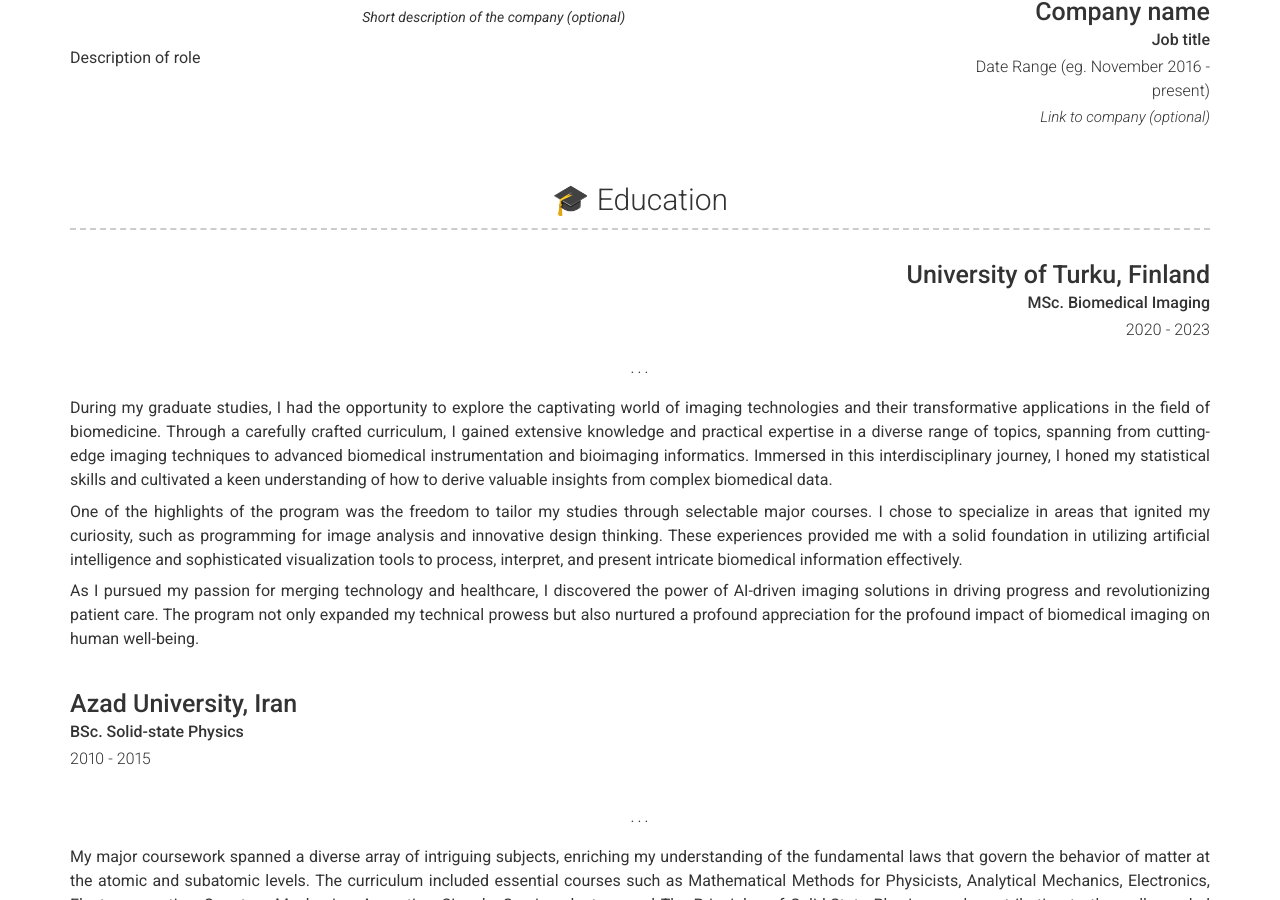
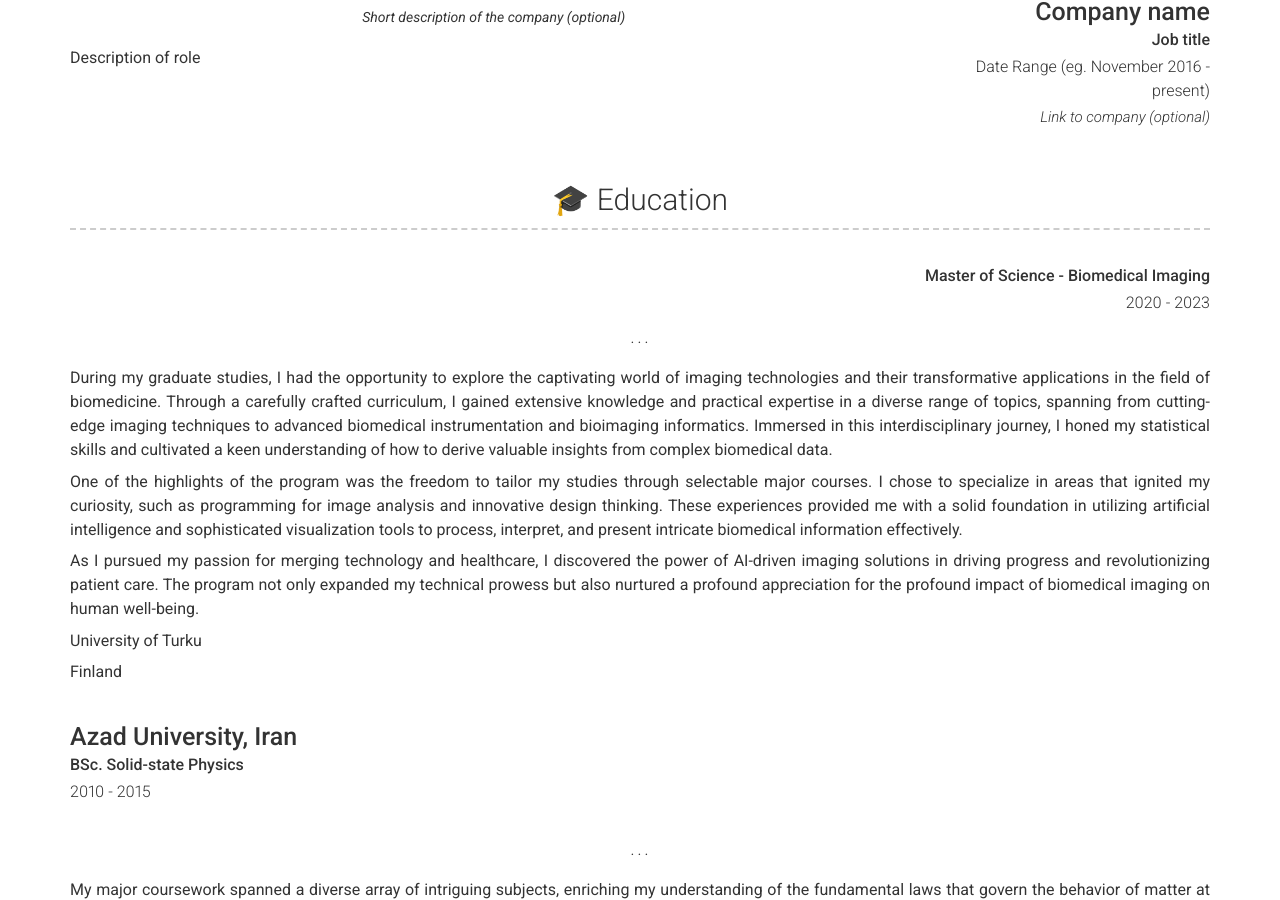
Before and after one commit to aminrezaei-img/CV, a Jekyll site: the page built from index.md, in a window 1280 px wide and 900 px high, scrolled down 1330 px. Built offline with Jekyll 4.4.1, drawn with Linux system fonts in a browser that asks for light colours; nearby versions of some CDN libraries.

Commit message:
Update _config.yml

```diff
--- a/_config.yml
+++ b/_config.yml
@@ -84,9 +84,10 @@ content:
     layout: list
     content:
       - layout: top-right
-        title: University of Turku, Finland
-        sub_title: MSc. Biomedical Imaging
-        caption: 2020 - 2023
+        qualification: Master of Science - Biomedical Imaging
+        university: University of Turku
+        city_country: Finland
+        dates: 2020 - 2023
         quote: >
           .  .  .
         description: | # this will include new lines to allow paragraphs
```
